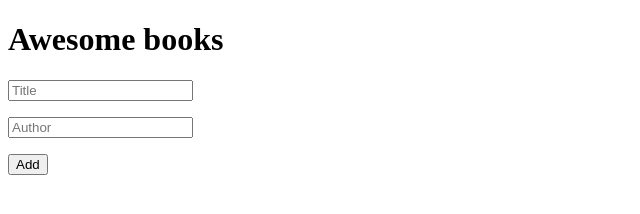
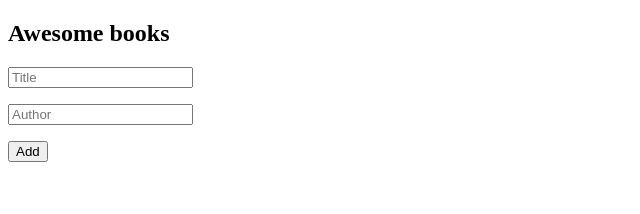
Before and after one commit to samiullahbahadur/awesome_books, a website: page index.html in a window 1280 px wide. Shown: the whole page, without its empty margins (0-640 px from the left). Drawn offline with Linux system fonts and the light colour scheme.

Commit message:
Change h1 to h2  the header section

```diff
--- a/index.html
+++ b/index.html
@@ -10,7 +10,7 @@
   <body>
     <main>
       <!-- Header Section -->
-      <h1>Awesome books</h1>
+      <h2>Awesome books</h2>
 
       <!-- List Section -->
       <section class="books_container">
--- a/package.json
+++ b/package.json
@@ -16,5 +16,8 @@
   "bugs": {
     "url": "https://github.com/samiullahbahadur/awesome_books/issues"
   },
-  "homepage": "https://github.com/samiullahbahadur/awesome_books#readme"
+  "homepage": "https://github.com/samiullahbahadur/awesome_books#readme",
+  "devDependencies": {
+    "hint": "^6.1.9"
+  }
 }
```
Also changed, not shown: 1 other file.
